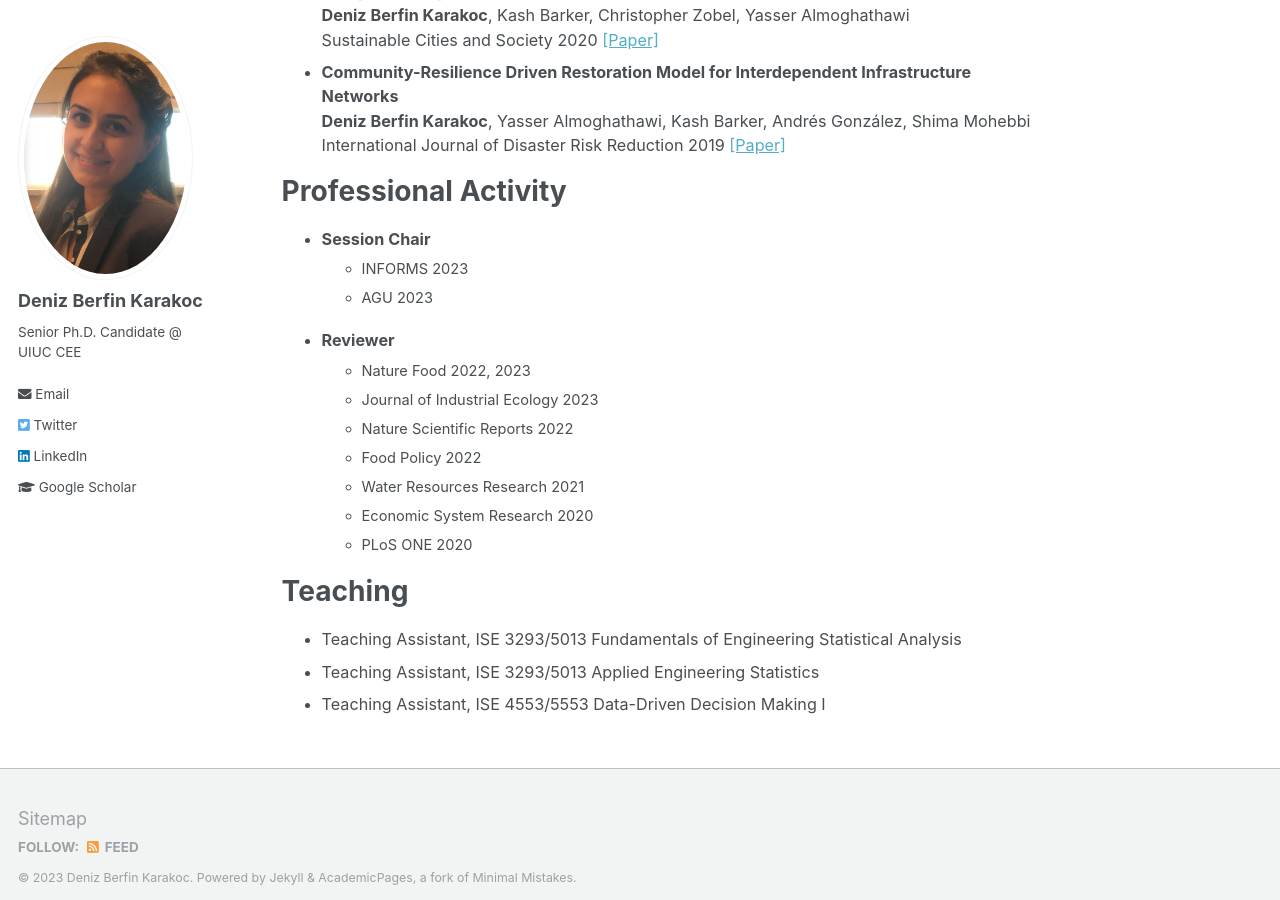
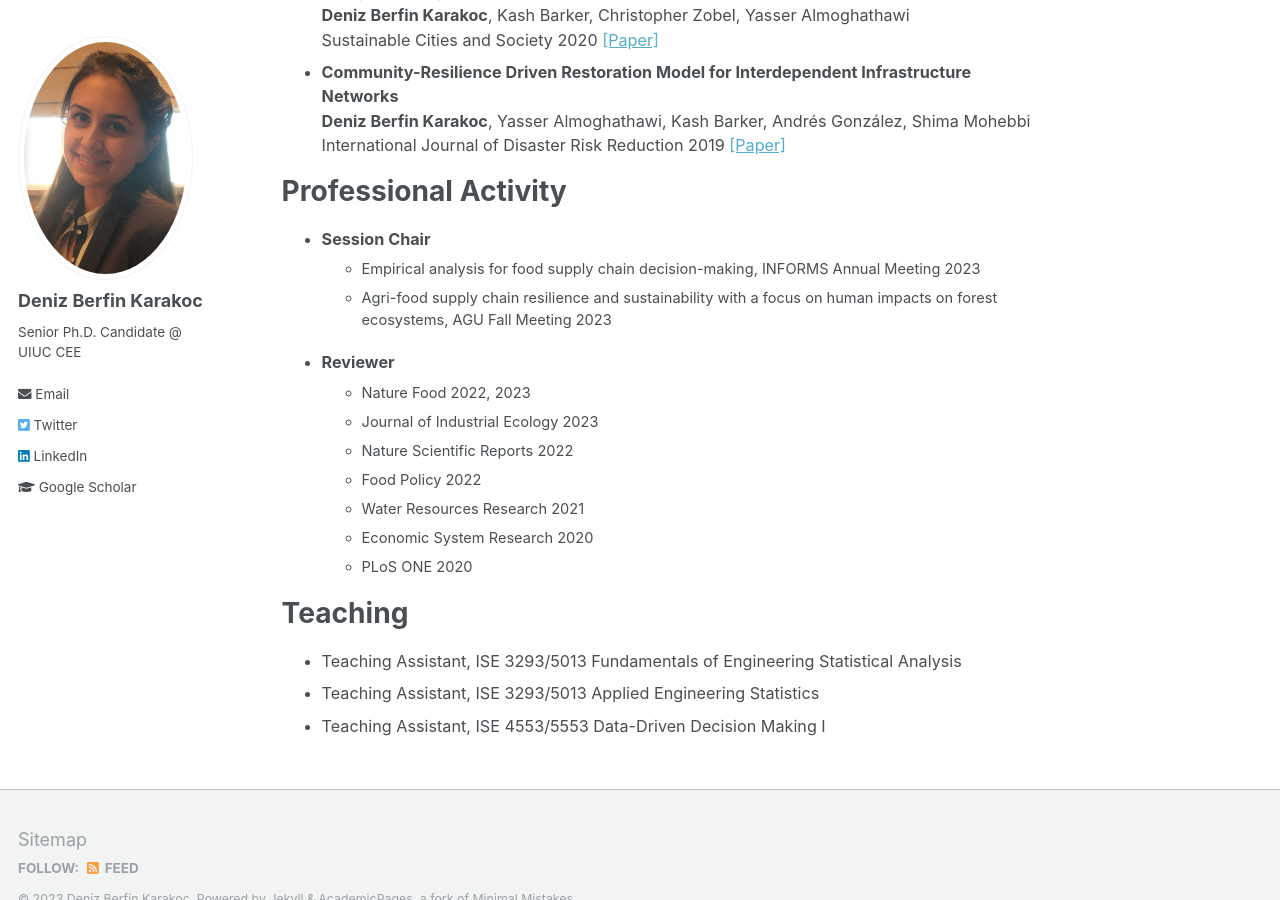
Before and after one commit to denizberfinkarakoc/denizberfinkarakoc.github.io, a Jekyll site: the page built from _pages/about.md, in a window 1280 px wide and 900 px high, scrolled down 1273 px. Built offline with Jekyll 4.4.1, drawn with Linux system fonts in a browser that asks for light colours.

Commit message:
Update about.md

```diff
--- a/_pages/about.md
+++ b/_pages/about.md
@@ -86,10 +86,10 @@ Professional Activity
 		<b>Session Chair</b>
 		<ul>
 			<li>
-				INFORMS 2023
+				Empirical analysis for food supply chain decision-making, INFORMS Annual Meeting 2023
 			</li>
 			<li>
-				AGU 2023
+				Agri-food supply chain resilience and sustainability with a focus on human impacts on forest ecosystems, AGU Fall Meeting 2023
 			</li>
 		</ul>
 	</li>
```
